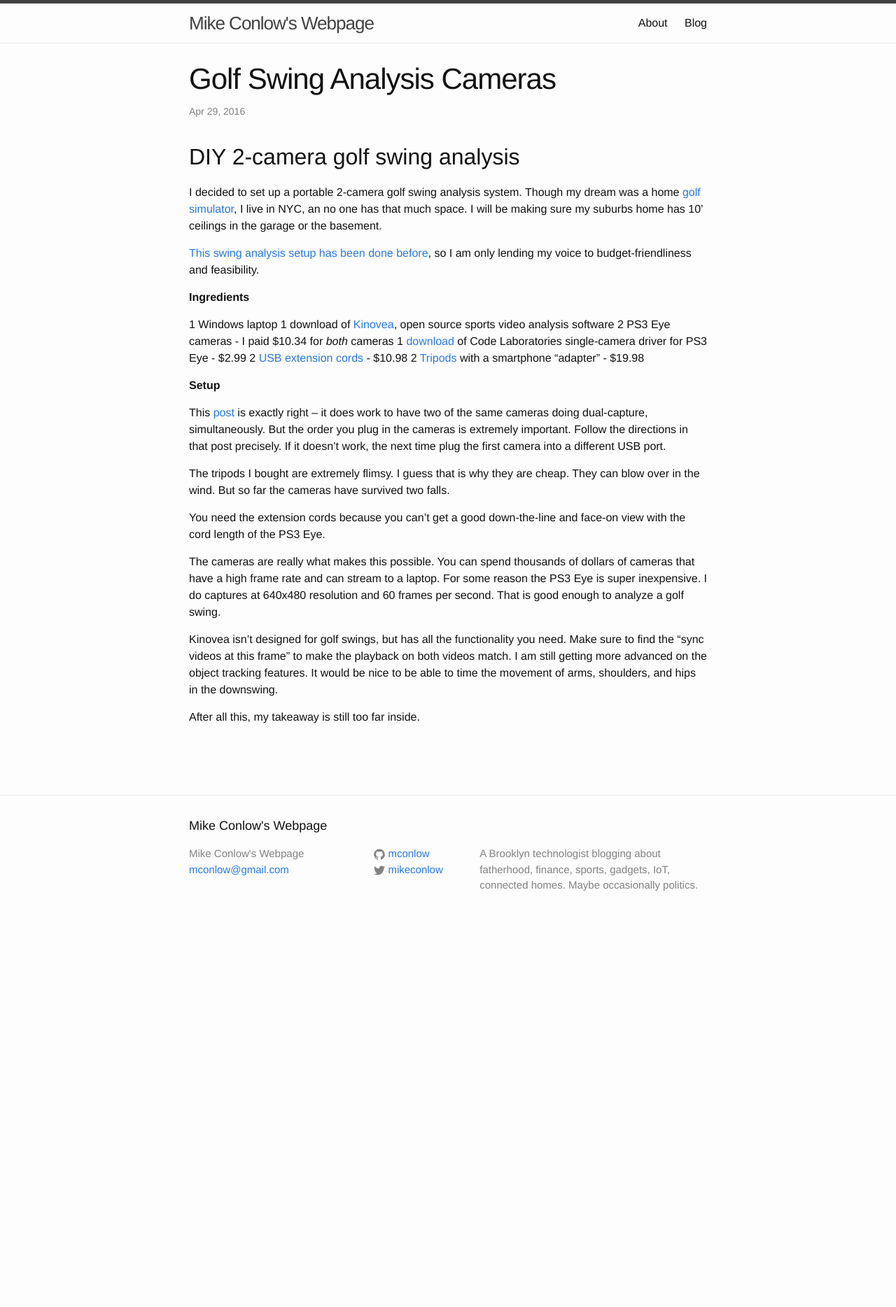
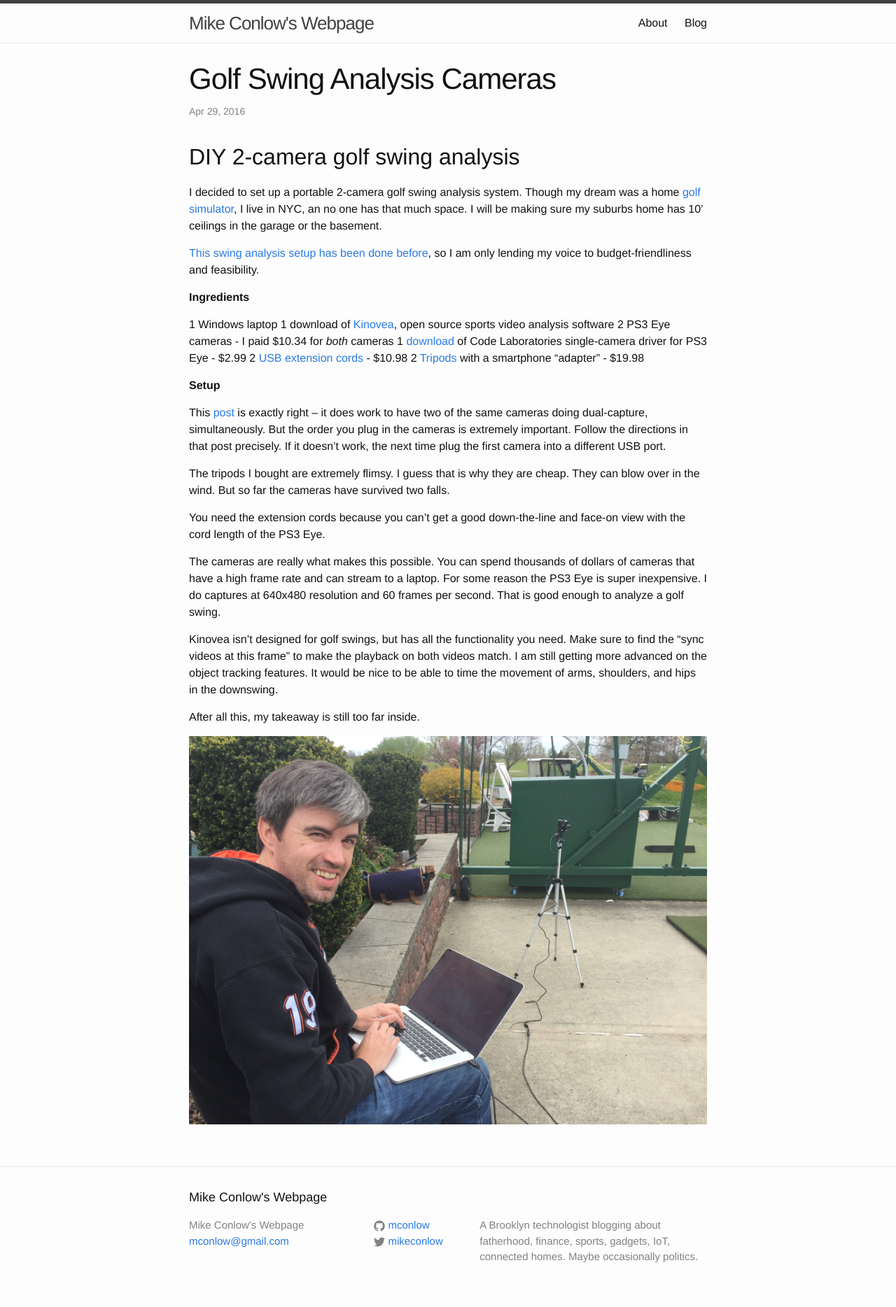
Before and after one commit to mconlow/mconlow.github.io, a Jekyll site: the page built from _posts/2016-04-29-golf-swing-analysis-cameras.md, in a window 1280 px wide. Shown: the whole page at 70% size. Built offline with Jekyll 4.4.1, drawn with Linux system fonts in a browser that asks for light colours; before the commit the page ends 1337 px from its top, so only the background shows below that.

Commit message:
Updated 2016-04-29-golf-swing-analysis-cameras.md

```diff
--- a/_posts/2016-04-29-golf-swing-analysis-cameras.md
+++ b/_posts/2016-04-29-golf-swing-analysis-cameras.md
@@ -33,4 +33,4 @@ Kinovea isn't designed for golf swings, but has all the functionality you need.
 
 After all this, my takeaway is still too far inside.
 
-![]({{site.baseurl}}/blog/_posts/IMG_20160429_215321_01.jpg)
+![]({{site.baseurl}}/images/IMG_20160429_215321_01.jpg)
```
